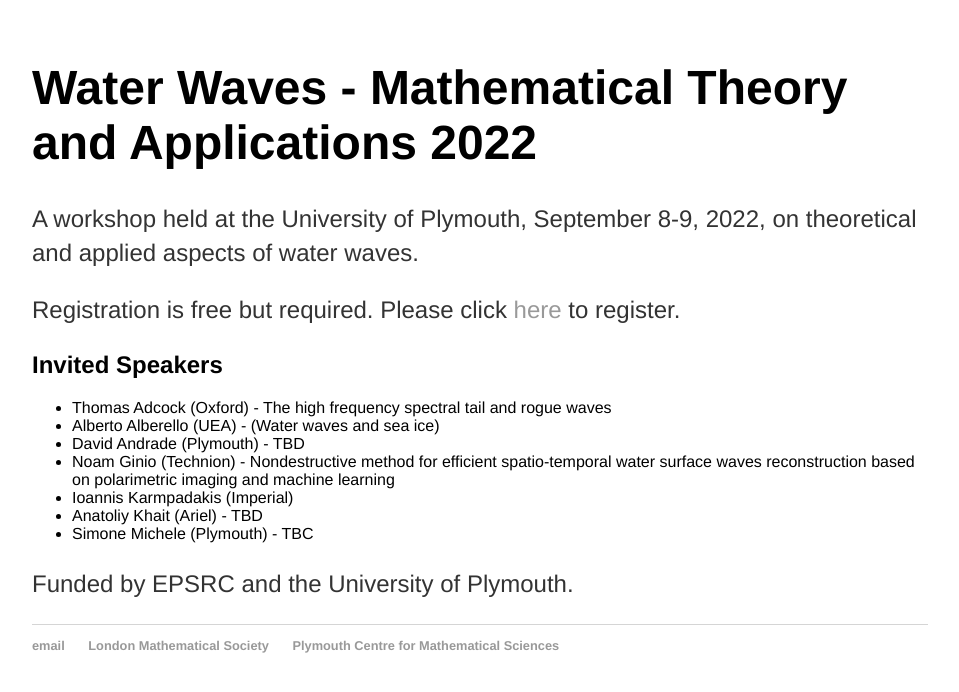
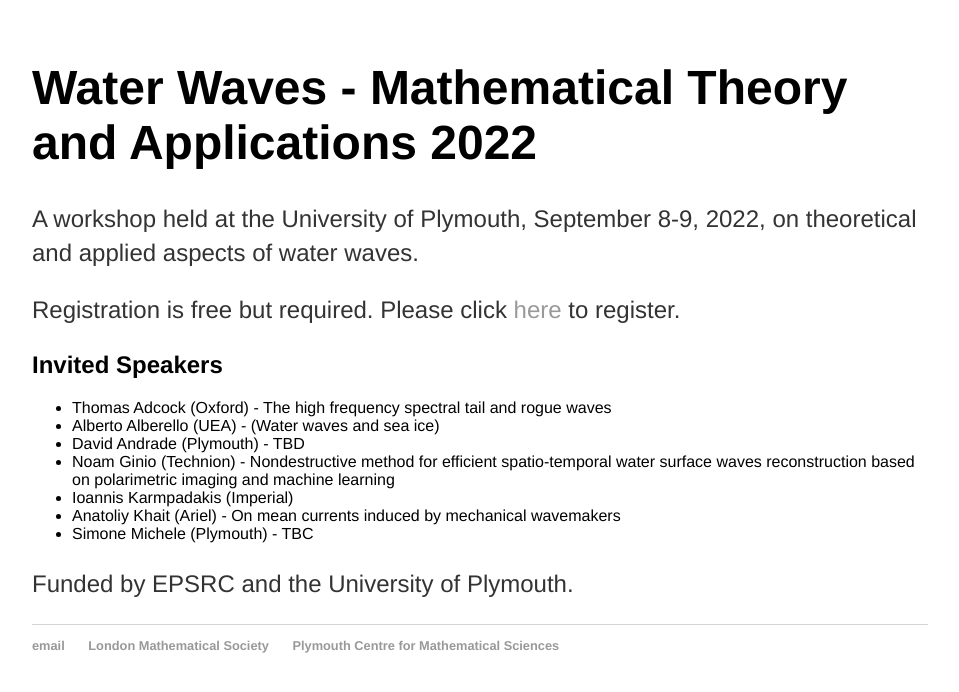
Before and after one commit to rstuhlmeier/rstuhlmeier.github.io, a Jekyll site: the page built from conferences/workshop2.html, in a window 1280 px wide. Shown: the top 692 px of the page, without its empty margins (160-1119 px from the left). Built offline with Jekyll 4.4.1, drawn with Linux system fonts in a browser that asks for light colours.

Commit message:
Update workshop2.html

```diff
--- a/conferences/workshop2.html
+++ b/conferences/workshop2.html
@@ -16,7 +16,7 @@ title: Workshop Water Waves 2022 - Mathematical Theory and Applications
     <li>David Andrade (Plymouth) - TBD </li>
   <li>Noam Ginio (Technion) - Nondestructive method for efficient spatio-temporal water surface waves reconstruction based on polarimetric imaging and machine learning </li>
   <li>Ioannis Karmpadakis (Imperial)</li>
-  <li>Anatoliy Khait (Ariel) - TBD </li>
+  <li>Anatoliy Khait (Ariel) - On mean currents induced by mechanical wavemakers </li>
   <li>Simone Michele (Plymouth) - TBC </li>
 </ul>
 
```
